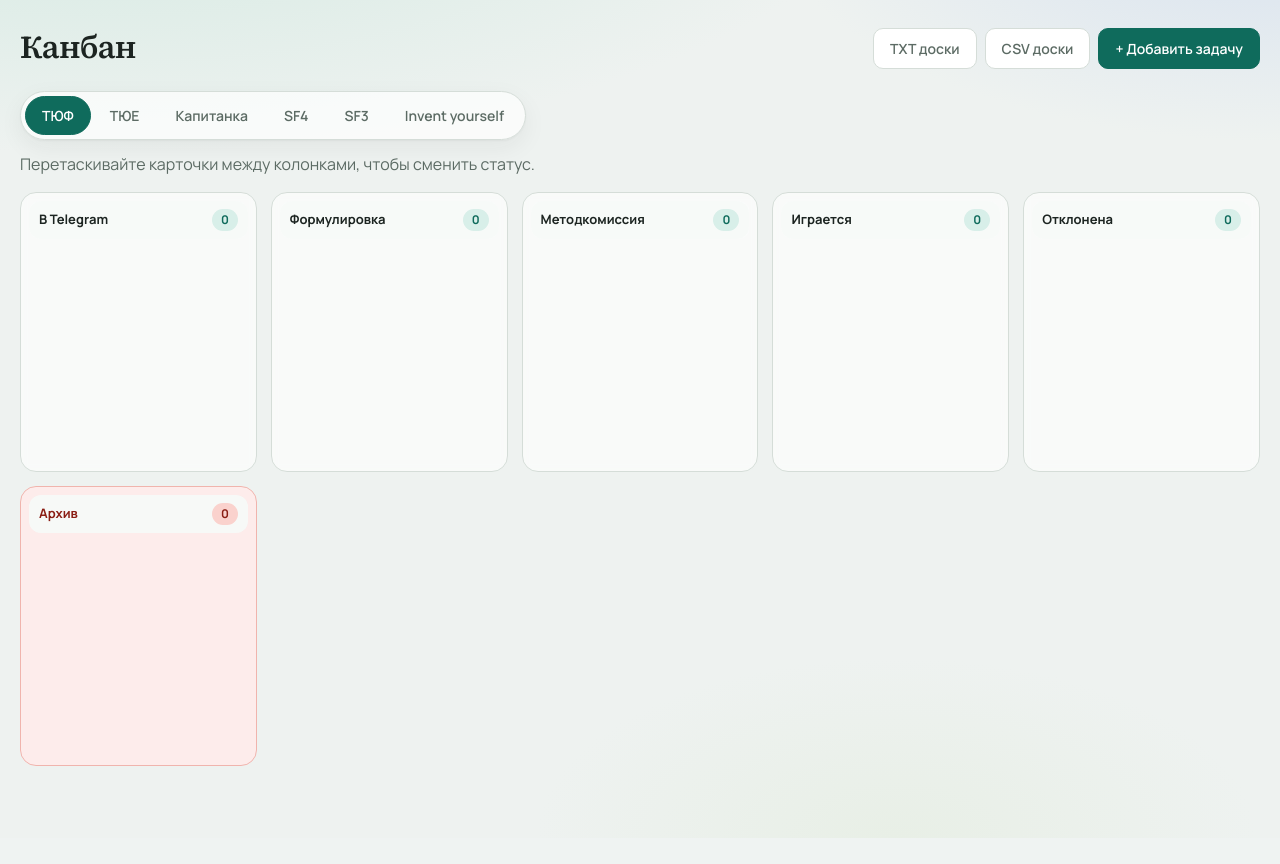
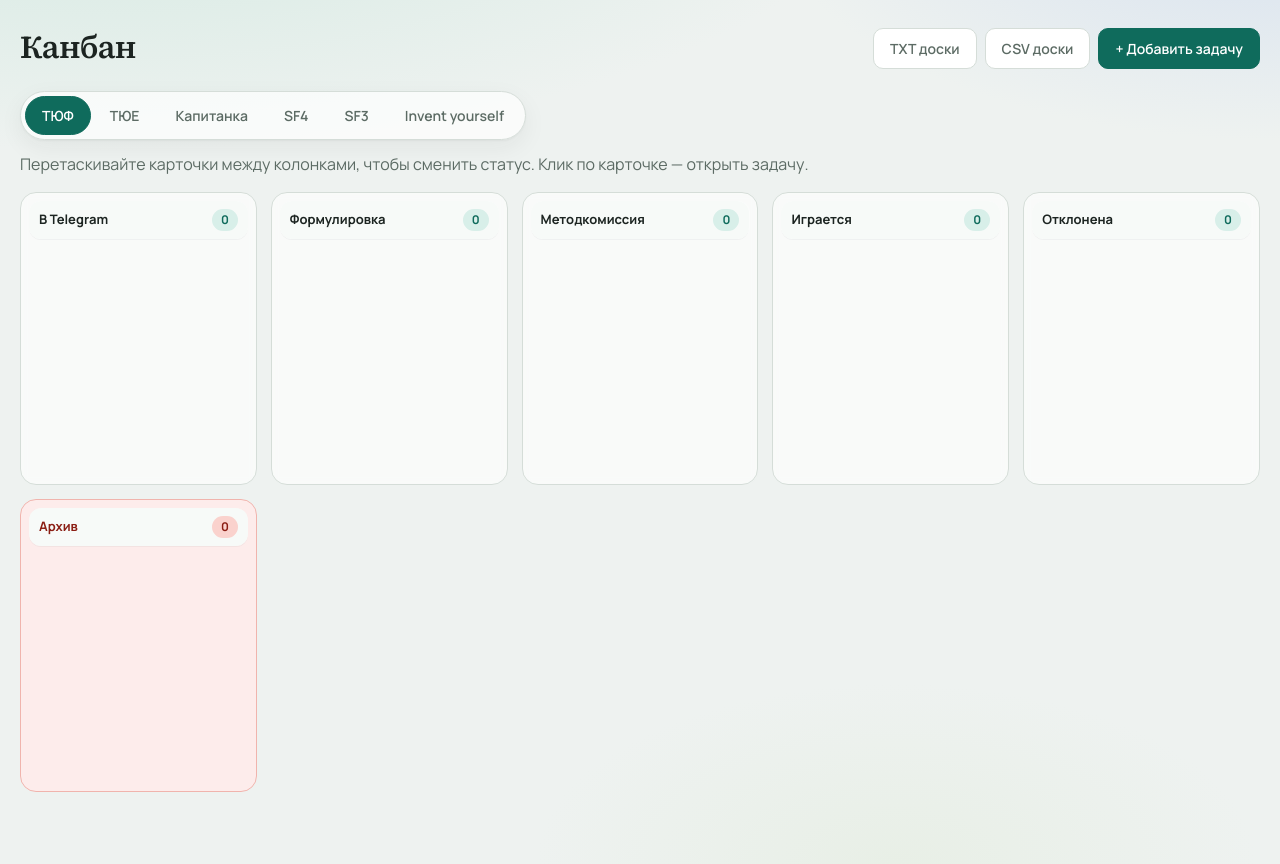
Before and after one commit to karpenko-chernikov/tyuf-tyue-zadachi, a FastAPI app: page /kanban/tyuf in a window 1280 px wide. Shown: the part 63-927 px from the top of the page. Before the commit the page ends 829 px from the top, so only its background shows below. Run offline with FastAPI, Linux system fonts and the light colour scheme; the visitor is signed in with stand-in values (Sample User, id 1); data comes from the database, SQL or seed files in the repository; data that the repository does not hold is empty.

Commit message:
Improve kanban drag, sticky columns, tags, and author pills.
Drop nested links that blocked dragging cards with media, keep column headers visible with per-column scroll, show tags on cards, and keep list author pills single-line with tooltip.

Co-authored-by: Cursor <cursoragent@cursor.com>

```diff
--- a/app/routes.py
+++ b/app/routes.py
@@ -677,6 +677,7 @@ def kanban_board(request: Request, board: str, db: Session = Depends(get_db)):
 
     tasks = (
         db.query(Task)
+        .options(selectinload(Task.tags))
         .filter(Task.tags.any(Tag.slug == board))
         .order_by(
             Task.idea_number.asc().nullslast(),
--- a/app/static/style.css
+++ b/app/static/style.css
@@ -894,15 +890,20 @@ textarea { resize: vertical; }
   display: grid;
   grid-template-columns: repeat(auto-fit, minmax(220px, 1fr));
   gap: 14px;
-  align-items: start;
-  min-height: 60vh;
+  align-items: stretch;
+  height: calc(100vh - 200px);
+  min-height: 420px;
+  max-height: 900px;
 }
 .kanban-col {
+  display: flex;
+  flex-direction: column;
+  min-height: 0;
+  height: 100%;
   background: rgba(255, 255, 255, 0.62);
   border: 1px solid var(--line);
   border-radius: 16px;
   padding: 10px;
-  min-height: 280px;
   backdrop-filter: blur(4px);
 }
 .kanban-col-archive {
@@ -921,16 +922,18 @@ textarea { resize: vertical; }
   justify-content: space-between;
   align-items: center;
   position: sticky;
-  top: 64px;
-  z-index: 2;
+  top: 0;
+  z-index: 3;
+  flex-shrink: 0;
   font-weight: 700;
   font-size: 13px;
   margin: -2px -2px 10px;
   padding: 8px 10px;
   color: var(--ink);
-  background: rgba(247, 250, 248, 0.95);
+  background: rgba(247, 250, 248, 0.97);
   border-radius: 12px;
   backdrop-filter: blur(6px);
+  box-shadow: 0 1px 0 rgba(20, 40, 30, 0.04);
 }
 .kanban-col-header .count {
   background: var(--brand-soft);
@@ -942,10 +945,15 @@ textarea { resize: vertical; }
   text-align: center;
 }
 .kanban-list {
-  min-height: 120px;
+  min-height: 80px;
+  flex: 1;
+  overflow-y: auto;
+  overflow-x: hidden;
   display: flex;
   flex-direction: column;
   gap: 10px;
+  padding-right: 2px;
+  overscroll-behavior: contain;
 }
 .kanban-card {
   background: var(--surface);
--- a/app/templates/base.html
+++ b/app/templates/base.html
@@ -7,7 +7,7 @@
   <link rel="preconnect" href="https://fonts.googleapis.com">
   <link rel="preconnect" href="https://fonts.gstatic.com" crossorigin>
   <link href="https://fonts.googleapis.com/css2?family=Manrope:wght@400;500;600;700&family=Source+Serif+4:opsz,wght@8..60,500;8..60,600&display=swap" rel="stylesheet">
-  <link rel="stylesheet" href="/static/style.css?v=35">
+  <link rel="stylesheet" href="/static/style.css?v=36">
 </head>
 <body class="{% if not user %}body-login{% endif %}">
   {% if user %}
--- a/app/templates/kanban.html
+++ b/app/templates/kanban.html
@@ -17,7 +17,7 @@
   {% endfor %}
 </div>
 
-<p class="muted board-hint">Перетаскивайте карточки между колонками, чтобы сменить статус.</p>
+<p class="muted board-hint">Перетаскивайте карточки между колонками, чтобы сменить статус. Клик по карточке — открыть задачу.</p>
 
 <div class="kanban" id="kanban" data-board="{{ board }}">
   {% for st in columns %}
@@ -28,19 +28,31 @@
     </div>
     <div class="kanban-list" data-status="{{ st.value }}">
     {% for task in tasks_by_status.get(st.value, []) %}
-      <article class="kanban-card {% if task.status == 'archived' %}kanban-card-archived{% endif %}" data-id="{{ task.id }}" draggable="false">
-        <a href="/tasks/{{ task.id }}" class="kanban-card-link">
+      <article
+        class="kanban-card {% if task.status == 'archived' %}kanban-card-archived{% endif %}"
+        data-id="{{ task.id }}"
+        data-href="/tasks/{{ task.id }}"
+        draggable="false"
+        role="link"
+        tabindex="0"
+      >
         <div class="kanban-card-num">{% if task.idea_number is none %}без №{% else %}{{ format_idea_label(task) }}{% endif %}</div>
         <div class="kanban-card-title">{{ task.title or 'Без названия' }}</div>
+        {% if task.tags %}
+        <div class="kanban-card-tags tag-chips">
+          {% for t in task.tags|sort(attribute='sort_order') %}
+          <span class="board-chip tag-{{ t.slug }}">{{ t.name }}</span>
+          {% endfor %}
+        </div>
+        {% endif %}
         <div class="kanban-card-meta">
           {% if task.author %}
-            <span class="author-pill author-{{ author_pill_class(task.author) }}">{{ task.author }}</span>
+          <span class="author-pill author-{{ author_pill_class(task.author) }}" title="{{ task.author }}">{{ task.author }}</span>
           {% endif %}
           <span class="kanban-card-date">{{ task.telegram_datetime.strftime('%d.%m.%Y') }}</span>
         </div>
         {% set ig = format_igraetsya(task) %}
         {% if ig %}<div class="kanban-card-badge">{{ ig }}</div>{% endif %}
-        </a>
       </article>
     {% endfor %}
     </div>
@@ -75,17 +87,43 @@ async function postStatus(taskId, status, confirm) {
   return { res, data };
 }
 
+document.querySelectorAll('.kanban-card').forEach((card) => {
+  const open = () => {
+    if (card.dataset.dragging === '1') return;
+    const href = card.dataset.href;
+    if (href) window.location = href;
+  };
+  card.addEventListener('click', open);
+  card.addEventListener('keydown', (e) => {
+    if (e.key === 'Enter' || e.key === ' ') {
+      e.preventDefault();
+      open();
+    }
+  });
+});
+
 document.querySelectorAll('.kanban-list').forEach(list => {
   new Sortable(list, {
     group: 'tasks',
     animation: 180,
     ghostClass: 'kanban-ghost',
     dragClass: 'kanban-drag',
+    delay: 80,
+    delayOnTouchOnly: true,
+    scroll: true,
+    bubbleScroll: true,
+    forceAutoScrollFallback: true,
+    onStart: (evt) => {
+      if (evt.item) evt.item.dataset.dragging = '1';
+    },
     onEnd: async (evt) => {
       const card = evt.item;
       const taskId = card.dataset.id;
       const newStatus = evt.to.dataset.status;
       const oldStatus = evt.from.dataset.status;
+
+      // не открывать карточку после дропа
+      setTimeout(() => { card.dataset.dragging = '0'; }, 50);
 
       refreshKanbanCounts();
       if (newStatus === oldStatus) return;
--- a/app/templates/list.html
+++ b/app/templates/list.html
@@ -102,7 +102,7 @@
       <td class="task-date">{{ task.telegram_datetime.strftime('%d.%m.%Y %H:%M') }}</td>
       <td>
         {% if task.author %}
-        <span class="author-pill author-{{ author_pill_class(task.author) }}">{{ task.author }}</span>
+        <span class="author-pill author-{{ author_pill_class(task.author) }}" title="{{ task.author }}">{{ task.author }}</span>
         {% else %}
         <span class="muted">—</span>
         {% endif %}
```
Also changed, not shown: other parts of app/static/style.css (+32 -30 lines). Lines whose indentation alone changed are shown as unchanged.
